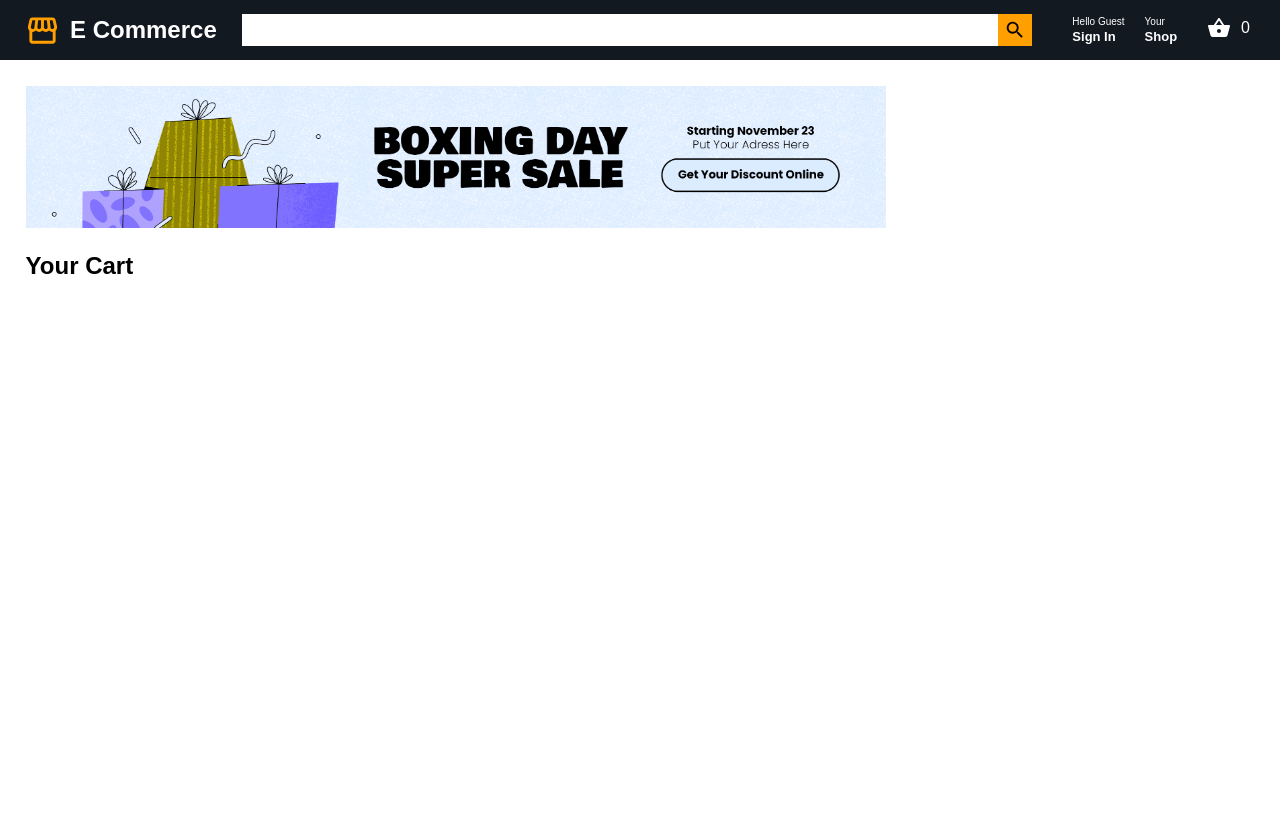
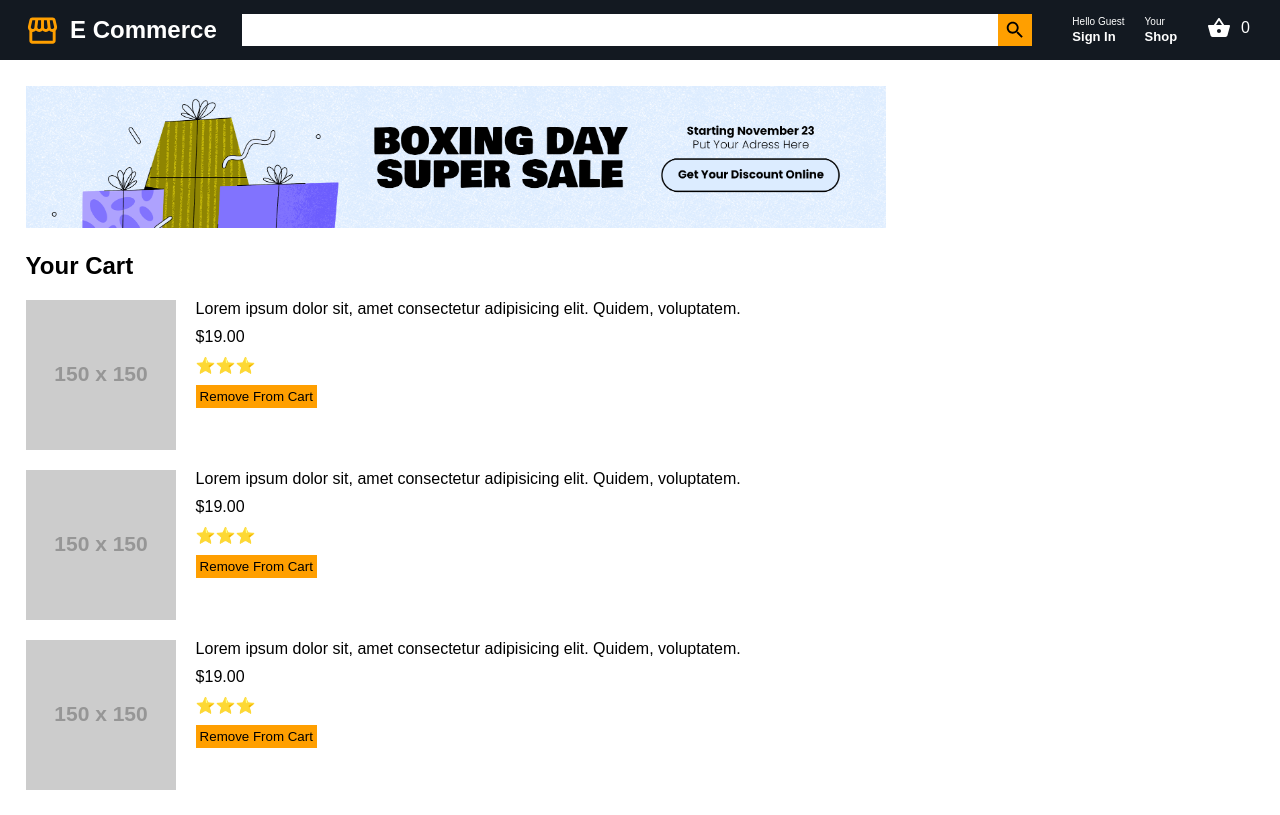
Before and after one commit to aaronkagan/e-commerce, a React (Create React App) app: page /cart in a window 1280 px wide. Built offline with nearby package versions, Linux system fonts and the light colour scheme.

Commit message:
adding products static for now

```diff
--- a/src/components/Cart.js
+++ b/src/components/Cart.js
@@ -1,5 +1,6 @@
 import styled from 'styled-components';
 import banner from '../assets/images/cart-banner.png';
+import CartProduct from './CartProduct';
 
 const Cart = () => {
   return (
@@ -11,7 +12,11 @@ const Cart = () => {
         />
         <Title>Your Cart</Title>
       </Basket>
-      <ProductsArea></ProductsArea>
+      <ProductsArea>
+        <CartProduct />
+        <CartProduct />
+        <CartProduct />
+      </ProductsArea>
       <PayArea></PayArea>
     </Wrapper>
   );
@@ -31,7 +36,11 @@ const Banner = styled.img`
 
 const Title = styled.h2``;
 
-const ProductsArea = styled.div``;
+const ProductsArea = styled.div`
+  display: flex;
+  flex-direction: column;
+  gap: 20px;
+`;
 
 const PayArea = styled.div``;
 
```
